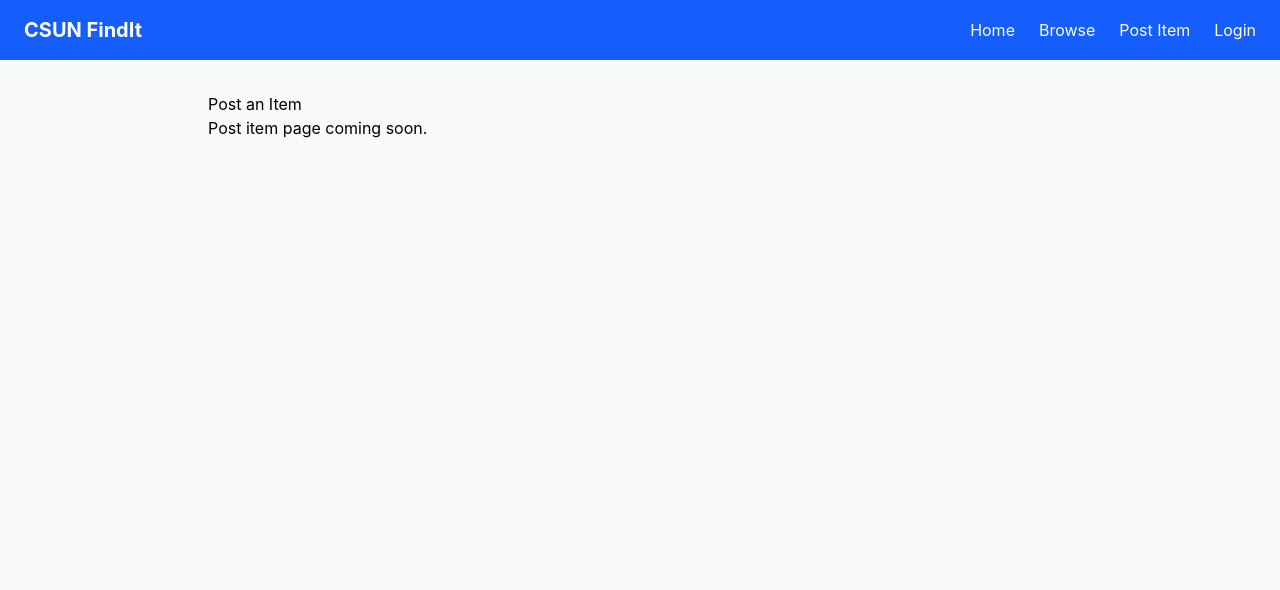
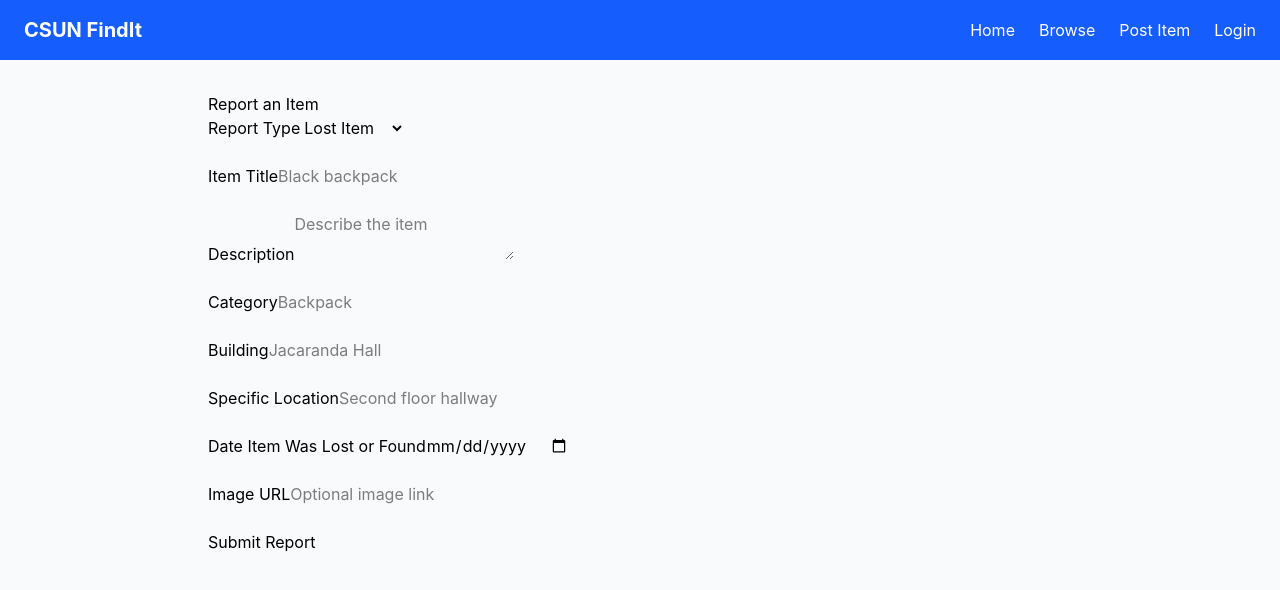
Before and after one commit to QuakerSoft/FindIt, a React (Vite) app: page /post in a window 1280 px wide. Shown: the top 590 px of the page. Built offline with nearby package versions, Linux system fonts and the light colour scheme; no server answers.

Commit message:
Restore ItemForm and reconnect Post Item page

```diff
--- /dev/null
+++ b/src/components/ItemForm.jsx
@@ -0,0 +1,192 @@
+import { useState } from "react";
+import { auth } from "../firebase/config";
+import { createItem } from "../firebase/firestore";
+
+function ItemForm() {
+  const [formData, setFormData] = useState({
+    title: "",
+    description: "",
+    category: "",
+    building: "",
+    location: "",
+    type: "lost",
+    imageUrl: "",
+    dateReported: "",
+  });
+
+  const [message, setMessage] = useState("");
+  const [isSubmitting, setIsSubmitting] = useState(false);
+
+  function handleChange(event) {
+    const { name, value } = event.target;
+
+    setFormData((previousData) => ({
+      ...previousData,
+      [name]: value,
+    }));
+  }
+
+  async function handleSubmit(event) {
+    event.preventDefault();
+
+    const currentUser = auth.currentUser;
+
+    if (!currentUser) {
+      setMessage("You must be logged in to report an item.");
+      return;
+    }
+
+    try {
+      setIsSubmitting(true);
+      setMessage("");
+
+      await createItem({
+        ...formData,
+        ownerId: currentUser.uid,
+        ownerEmail: currentUser.email,
+      });
+
+      setMessage("Item reported successfully!");
+
+      setFormData({
+        title: "",
+        description: "",
+        category: "",
+        building: "",
+        location: "",
+        type: "lost",
+        imageUrl: "",
+        dateReported: "",
+      });
+    } catch (error) {
+      setMessage(error.message);
+    } finally {
+      setIsSubmitting(false);
+    }
+  }
+
+  return (
+    <form onSubmit={handleSubmit}>
+      <h2>Report an Item</h2>
+
+      <label htmlFor="type">Report Type</label>
+      <select
+        id="type"
+        name="type"
+        value={formData.type}
+        onChange={handleChange}
+      >
+        <option value="lost">Lost Item</option>
+        <option value="found">Found Item</option>
+      </select>
+
+      <br />
+      <br />
+
+      <label htmlFor="title">Item Title</label>
+      <input
+        id="title"
+        name="title"
+        type="text"
+        placeholder="Black backpack"
+        value={formData.title}
+        onChange={handleChange}
+        required
+      />
+
+      <br />
+      <br />
+
+      <label htmlFor="description">Description</label>
+      <textarea
+        id="description"
+        name="description"
+        placeholder="Describe the item"
+        value={formData.description}
+        onChange={handleChange}
+        required
+      />
+
+      <br />
+      <br />
+
+      <label htmlFor="category">Category</label>
+      <input
+        id="category"
+        name="category"
+        type="text"
+        placeholder="Backpack"
+        value={formData.category}
+        onChange={handleChange}
+        required
+      />
+
+      <br />
+      <br />
+
+      <label htmlFor="building">Building</label>
+      <input
+        id="building"
+        name="building"
+        type="text"
+        placeholder="Jacaranda Hall"
+        value={formData.building}
+        onChange={handleChange}
+        required
+      />
+
+      <br />
+      <br />
+
+      <label htmlFor="location">Specific Location</label>
+      <input
+        id="location"
+        name="location"
+        type="text"
+        placeholder="Second floor hallway"
+        value={formData.location}
+        onChange={handleChange}
+        required
+      />
+
+      <br />
+      <br />
+
+      <label htmlFor="dateReported">
+        Date Item Was Lost or Found
+      </label>
+      <input
+        id="dateReported"
+        name="dateReported"
+        type="date"
+        value={formData.dateReported}
+        onChange={handleChange}
+        required
+      />
+
+      <br />
+      <br />
+
+      <label htmlFor="imageUrl">Image URL</label>
+      <input
+        id="imageUrl"
+        name="imageUrl"
+        type="url"
+        placeholder="Optional image link"
+        value={formData.imageUrl}
+        onChange={handleChange}
+      />
+
+      <br />
+      <br />
+
+      <button type="submit" disabled={isSubmitting}>
+        {isSubmitting ? "Submitting..." : "Submit Report"}
+      </button>
+
+      {message && <p>{message}</p>}
+    </form>
+  );
+}
+
+export default ItemForm;
--- a/src/pages/PostItem.jsx
+++ b/src/pages/PostItem.jsx
@@ -1,8 +1,9 @@
+import ItemForm from "../components/ItemForm";
+
 function PostItem() {
     return (
         <main>
-            <h1>Post an Item</h1>
-            <p>Post item page coming soon.</p>
+            <ItemForm />
         </main>
     );
 }
```
